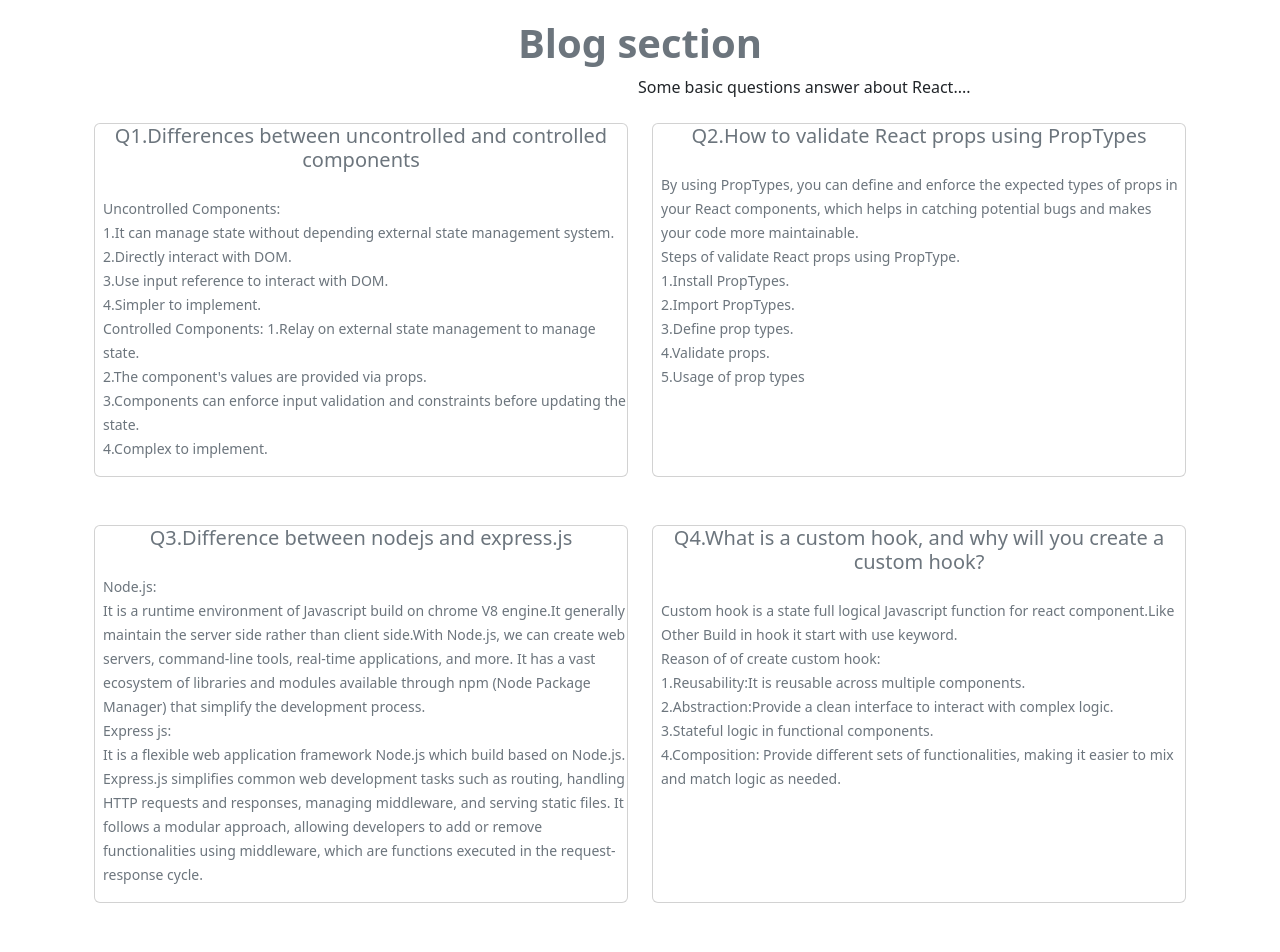
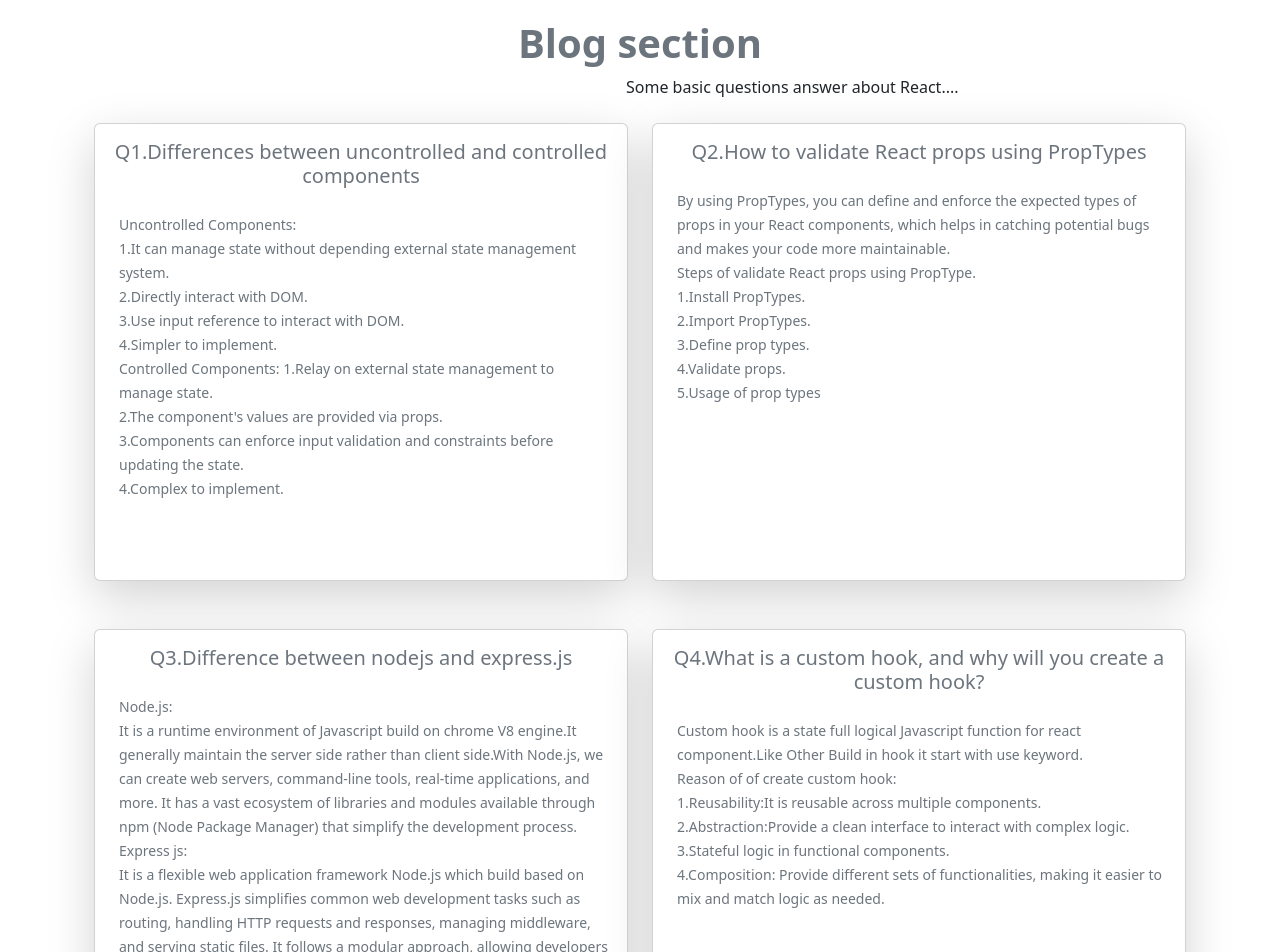
Before and after one commit to NOMAN1802/yummu-food-cliect, a React (Vite) app: page /blog in a window 1280 px wide. Shown: the part 100-1052 px from the top of the page. Built offline with nearby package versions, Linux system fonts and the light colour scheme; no server answers.

Commit message:
lazy load in chef img

```diff
--- a/package.json
+++ b/package.json
@@ -19,6 +19,7 @@
     "react-dom": "^18.2.0",
     "react-fast-marquee": "^1.5.2",
     "react-icons": "^4.8.0",
+    "react-lazy-load": "^4.0.1",
     "react-rating": "^2.0.5",
     "react-router-dom": "^6.11.0",
     "sort-by": "^1.2.0",
--- a/src/Pages/Blog/Blog.jsx
+++ b/src/Pages/Blog/Blog.jsx
@@ -15,8 +15,8 @@
             <div className='container'>
              <div className='row'>
 
-                <div className='col-6 gap-2 my-4'>
-               <Card className='w-100 h-100 col-6'>
+                <div className='col-sm-12 col-lg-6 gap-2 my-4'>
+               <Card className='w-100 h-100 shadow-lg p-3 mb-5 bg-white rounded'>
                     <Card.Title>
                         <p className='text-muted text-center'> Q1.Differences between uncontrolled and controlled components</p>
                     </Card.Title>
@@ -43,8 +43,8 @@
                     </Card.Text>
                 </Card>
                </div>
-               <div className='col-6 gap-2 my-4'>
-               <Card className='w-100 h-100'>
+               <div className='col-sm-12 col-lg-6 gap-2 my-4'>
+               <Card className='w-100 h-100 shadow-lg p-3 mb-5 bg-white rounded'>
                     <Card.Title>
                         <p className='text-muted text-center'>Q2.How to validate React props using PropTypes</p>
                     </Card.Title>
@@ -65,8 +65,8 @@
                     </Card.Text>
                 </Card>
                </div>
-               <div className='col-6 gap-2 my-4'>
-               <Card className='w-100 h-100'>
+               <div className='col-sm-12 col-lg-6 gap-2 my-4'>
+               <Card className='w-100 h-100 shadow-lg p-3 mb-5 bg-white rounded'>
                     <Card.Title>
                         <p className='text-muted text-center'>Q3.Difference between nodejs and express.js</p>
                     </Card.Title>
@@ -81,8 +81,8 @@
                     </Card.Text>
                 </Card>
                </div>
-               <div className='col-6 gap-2 my-4'>
-               <Card className='w-100 h-100'>
+               <div className='col-sm-12 col-lg-6 gap-2 my-4'>
+               <Card className='w-100 h-100 shadow-lg p-3 mb-5 bg-white rounded'>
                     <Card.Title>
                         <p className='text-muted text-center'>Q4.What is a custom hook, and why will you create a custom hook?</p>
                     </Card.Title>
--- a/src/Pages/ChefRecipes/ChefRecipes.jsx
+++ b/src/Pages/ChefRecipes/ChefRecipes.jsx
@@ -4,6 +4,7 @@
 import './ChefRecipes.css'
 import Rating from 'react-rating';
 import { FaRegStar, FaStar } from 'react-icons/fa';
+import LazyLoad from 'react-lazy-load';
 
 
 const ChefRecipes = () => {
@@ -29,10 +30,10 @@
 
     return (
        <div>
-          <div className='d-flex gap-5'>
+          <div className='d-lg-flex gap-5'>
           <Card className='w-50' style={{marginTop: '50px', marginBottom: "50px"}}>
 
-            <Card.Img  variant="top" src={details.chef_picture}/>
+            <LazyLoad height={500} width={460} threshold={0.95} onContentVisible={() => {console.log('loaded!')}}><Card.Img  variant="top" src={details.chef_picture}/></LazyLoad>
             <Card.Title className='title'>{details.chef_name}</Card.Title>
           </Card>
           <div className='w-50' style={{marginTop: '50px', marginBottom: "50px"}}>
@@ -46,7 +47,7 @@
             <p><small className='text-danger-emphasis'>{details.number_of_recipes}</small></p>
          </div>
           </div>
-          <div className='my-5 d-flex gap-4'>
+          <div className='my-5 d-lg-flex gap-4'>
 
           <Card className='shadow-lg p-3 mb-5 bg-white rounded'>
 
```
Also changed, not shown: 1 other file (tests, documents, lock files or other folders).
